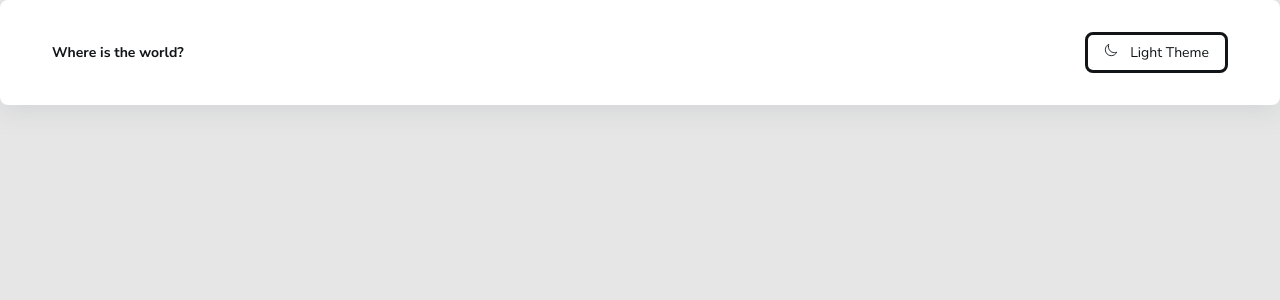
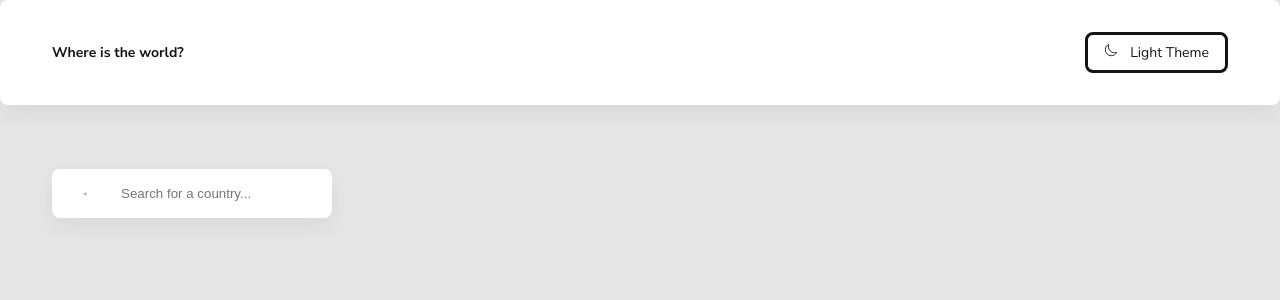
Before and after one commit to litvnvdev/countries-flags-react-app, a React (Create React App) app: page / in a window 1280 px wide. Shown: the top 300 px of the page. Built offline with nearby package versions, Linux system fonts and the light colour scheme.

Commit message:
Add search component

```diff
--- a/package.json
+++ b/package.json
@@ -12,6 +12,7 @@
     "react-icons": "^4.7.1",
     "react-router-dom": "^6.8.1",
     "react-scripts": "5.0.1",
+    "react-select": "^5.7.0",
     "styled-components": "^5.3.6",
     "web-vitals": "^2.1.4"
   },
--- a/src/App.js
+++ b/src/App.js
@@ -1,9 +1,14 @@
+import Controls from './components/Controls';
 import Header from './components/Header';
+import Main from './components/Main';
 
 function App() {
   return (
     <>
       <Header />
+      <Main>
+        <Controls />
+      </Main>
     </>
   );
 }
--- /dev/null
+++ b/src/components/Controls.jsx
@@ -0,0 +1,14 @@
+import { useState, useEffect } from 'react';
+import Search from './Search';
+
+const Controls = () => {
+  const [search, setSearch] = useState('');
+
+  return (
+    <div>
+      <Search search={search} setSearch={setSearch} />
+    </div>
+  );
+};
+
+export default Controls;
--- a/src/components/Header.jsx
+++ b/src/components/Header.jsx
@@ -31,6 +31,9 @@
   font-size: var(--fontsize-sm);
   text-transform: capitalize;
   cursor: pointer;
+  hover:
+    background-color: red;
+
 `;
 
 const Header = () => {
--- /dev/null
+++ b/src/components/Main.jsx
@@ -0,0 +1,21 @@
+import React from 'react';
+import styled from 'styled-components';
+import { Container } from './Container';
+
+const Wrapper = styled.main`
+  padding: 2rem 0;
+
+  @media (min-width: 767px) {
+    padding: 4rem 0;
+  }
+`;
+
+const Main = ({ children }) => {
+  return (
+    <Wrapper>
+      <Container>{children}</Container>
+    </Wrapper>
+  );
+};
+
+export default Main;
--- /dev/null
+++ b/src/components/Search.jsx
@@ -0,0 +1,40 @@
+import React from 'react';
+import styled from 'styled-components';
+import { IoSearch } from 'react-icons/io5';
+
+const InputContainer = styled.label`
+  background-color: var(--color-ui-base);
+  padding: 1rem 2rem;
+  display: flex;
+  align-items: center;
+
+  border-radius: var(--radius);
+  box-shadow: var(--shadow);
+  width: 100%;
+  margin-bottom: 1.5rem;
+
+  @media (min-width: 767px) {
+    margin-bottom: 0;
+    width: 280px;
+  }
+`;
+const Input = styled.input.attrs({
+  type: 'search',
+  placeholder: 'Search for a country...',
+})`
+  margin-left: 2rem;
+  border: none;
+  outline: none;
+  color: var(--color-text);
+`;
+
+const Search = ({ search, setSearch }) => {
+  return (
+    <InputContainer>
+      <IoSearch />
+      <Input onChange={(event) => setSearch(event.target.value)} value={search} />
+    </InputContainer>
+  );
+};
+
+export default Search;
```
Also changed, not shown: src/components/CustomSelect.jsx (added, +42 -0 lines), 1 other file (tests, documents, lock files or other folders).
